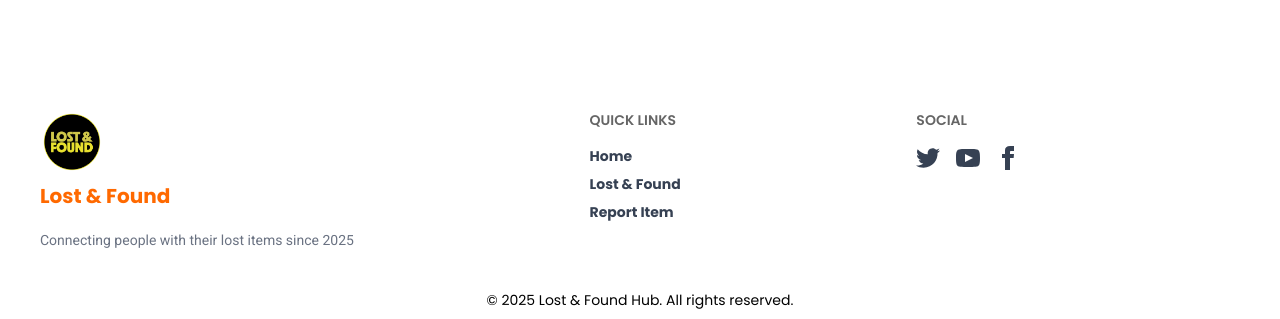
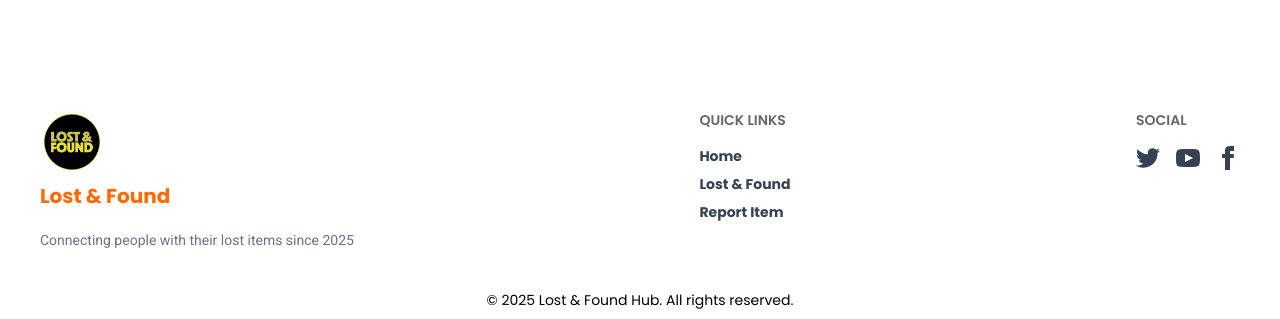
Before and after one commit to Shdeveloper12/Lost-And-Found-Client, a React (Vite) app: page /blogs in a window 1280 px wide. Shown: the part 1582-1901 px from the top of the page. Built offline with nearby package versions, Linux system fonts and the light colour scheme; no server answers.

Commit message:
proper centered the footer elements

```diff
--- a/src/components/Footer.jsx
+++ b/src/components/Footer.jsx
@@ -4,7 +4,7 @@ import img1 from "../assets/lost and found logo.png";
 const Footer = () => {
   return (
     <>
-      <footer className="footer sm:footer-horizontal  text-neutral-content p-10 mt-20">
+      <footer className="footer sm:footer-horizontal flex justify-between  text-neutral-content p-10 mt-20">
         <aside>
           <img src={img1} alt=""  className="h-16 w-16"/>
           <p>
```
